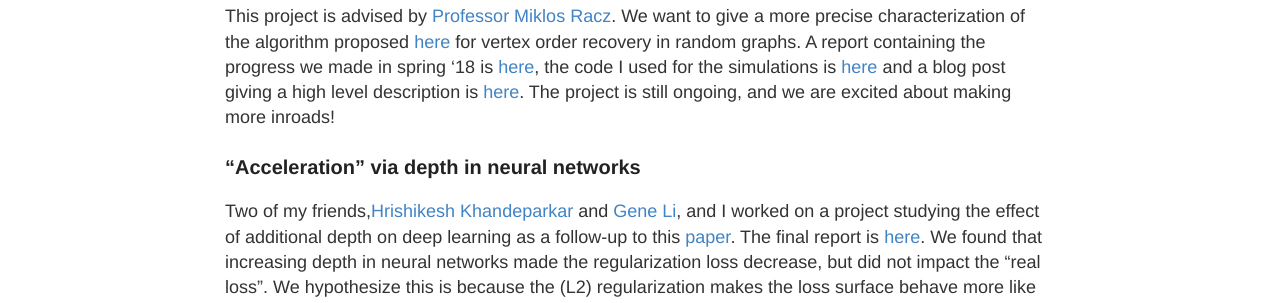
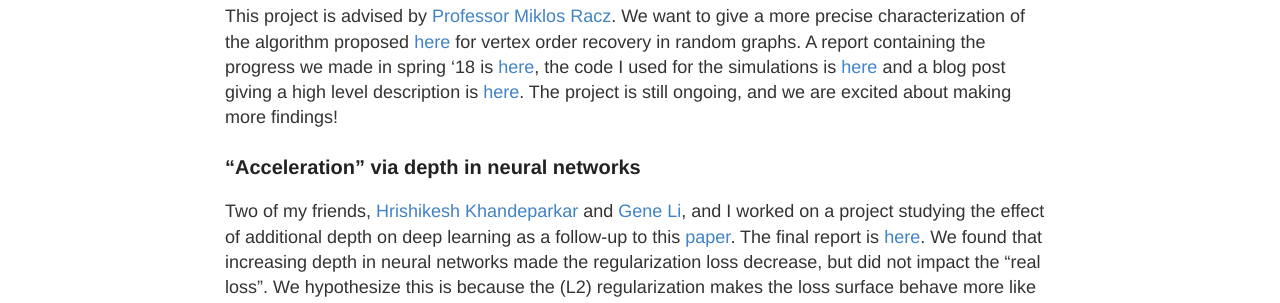
Before and after one commit to houcharlie/oldwebsite, a Jekyll site: the page built from projects.md, in a window 1280 px wide. Shown: the part 295-598 px from the top of the page. Built offline with Jekyll 4.4.1, drawn with Linux system fonts in a browser that asks for light colours.

Commit message:
quick chances to front

```diff
--- a/projects.md
+++ b/projects.md
@@ -10,12 +10,12 @@ Here are some of the projects/research I've been involved in.
 
 This project is advised by [Professor Miklos Racz](http://mracz.princeton.edu/).  We
 want to give a more precise characterization of the algorithm proposed [here](https://pdfs.semanticscholar.org/043a/4b15b8f563002e1d1e3ee8dea5eed9aa26ca.pdf) for vertex order recovery in random graphs.  A report containing
-the progress we made in spring '18 is [here]({{site.url}}/pdfs/report.pdf), the code I used for the simulations is [here](https://github.com/houcharlie/peelingAnalysis) and a blog post giving a high level description is [here]({{site.url}}/peeling).  The project is still ongoing, and we are excited about making more inroads!
+the progress we made in spring '18 is [here]({{site.url}}/pdfs/report.pdf), the code I used for the simulations is [here](https://github.com/houcharlie/peelingAnalysis) and a blog post giving a high level description is [here]({{site.url}}/peeling).  The project is still ongoing, and we are excited about making more findings!
 
 
 ### "Acceleration" via depth in neural networks
 
-Two of my friends,[Hrishikesh Khandeparkar](http://www.cs.princeton.edu/~hrk/index.html) and [Gene Li](https://gxli97.github.io/), and I worked on a project studying the effect of additional depth on deep learning as a follow-up to this [paper](https://arxiv.org/pdf/1802.06509.pdf).  The final report is [here]({{site.url}}/pdfs/depth-final-report.pdf).  We found that increasing depth in neural networks made the regularization loss decrease, but did not impact the "real loss".  We hypothesize this is because the (L2) regularization makes the loss surface behave more like an Lp surface.
+Two of my friends, [Hrishikesh Khandeparkar](http://www.cs.princeton.edu/~hrk/index.html) and [Gene Li](https://gxli97.github.io/), and I worked on a project studying the effect of additional depth on deep learning as a follow-up to this [paper](https://arxiv.org/pdf/1802.06509.pdf).  The final report is [here]({{site.url}}/pdfs/depth-final-report.pdf).  We found that increasing depth in neural networks made the regularization loss decrease, but did not impact the "real loss".  We hypothesize this is because the (L2) regularization makes the loss surface behave more like an Lp surface.
 
 
 ### WallStreetBets
```
Also changed, not shown: index.md (+2 -0 lines).
